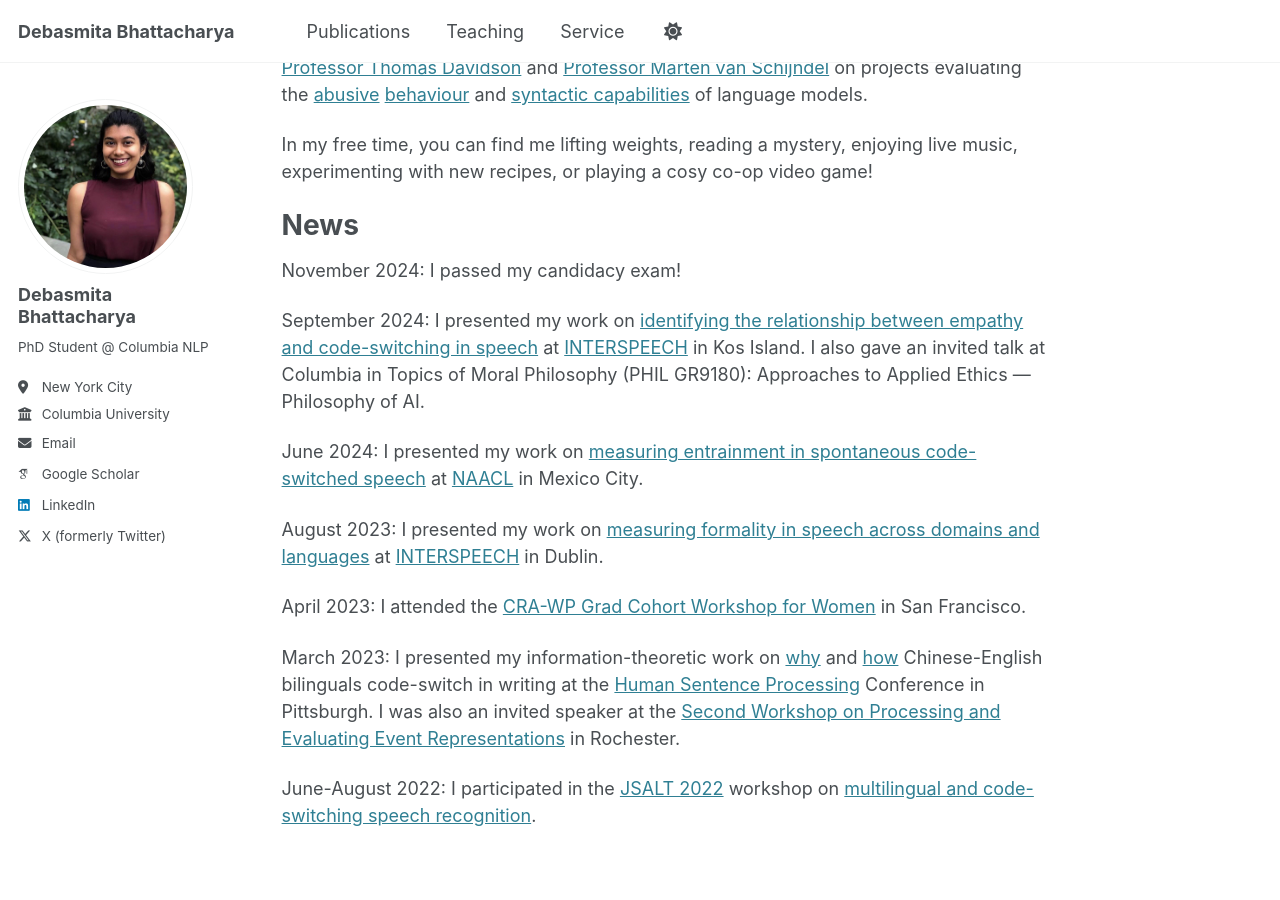
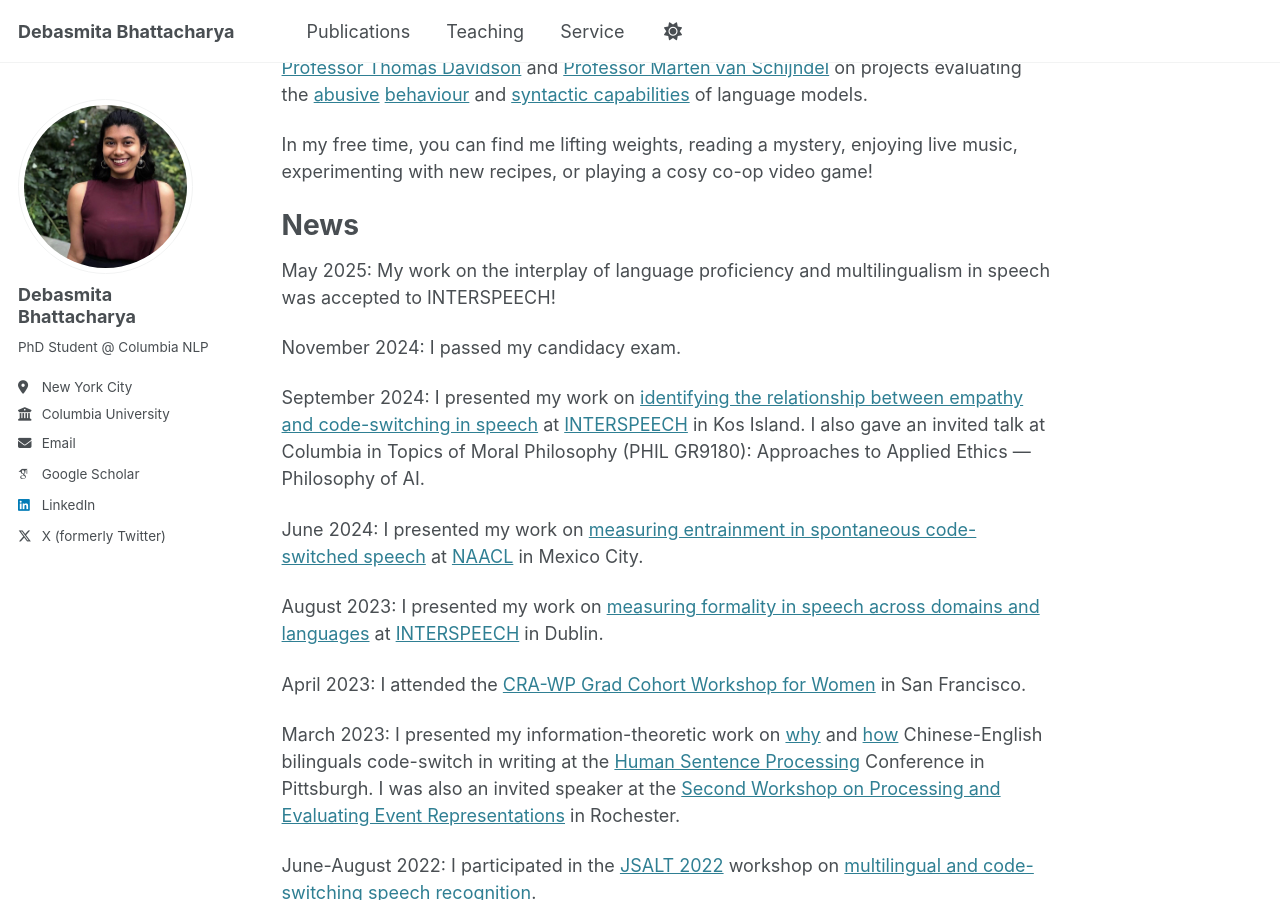
Before and after one commit to debasmita-b/debasmita-b.github.io, a Jekyll site: the page built from _pages/about.md, in a window 1280 px wide and 900 px high, scrolled down 582 px. Built offline with Jekyll 4.4.1, drawn with Linux system fonts in a browser that asks for light colours; some web fonts are replaced.

Commit message:
adding language proficiency paper accept

```diff
--- a/_pages/about.md
+++ b/_pages/about.md
@@ -22,7 +22,9 @@ In my free time, you can find me lifting weights, reading a mystery, enjoying li
 News
 ======
 
-November 2024: I passed my candidacy exam!
+May 2025: My work on the interplay of language proficiency and multilingualism in speech was accepted to INTERSPEECH!
+
+November 2024: I passed my candidacy exam.
 
 September 2024: I presented my work on [identifying the relationship between empathy and code-switching in speech](https://drive.google.com/file/d/1jY9nog4FyECMXWjAgNphCob_WKy5jsFB/view?usp=sharing) at [INTERSPEECH](https://interspeech2024.org/) in Kos Island. I also gave an invited talk at Columbia in Topics of Moral Philosophy (PHIL GR9180): Approaches to Applied Ethics — Philosophy of AI.<br />
 
```
